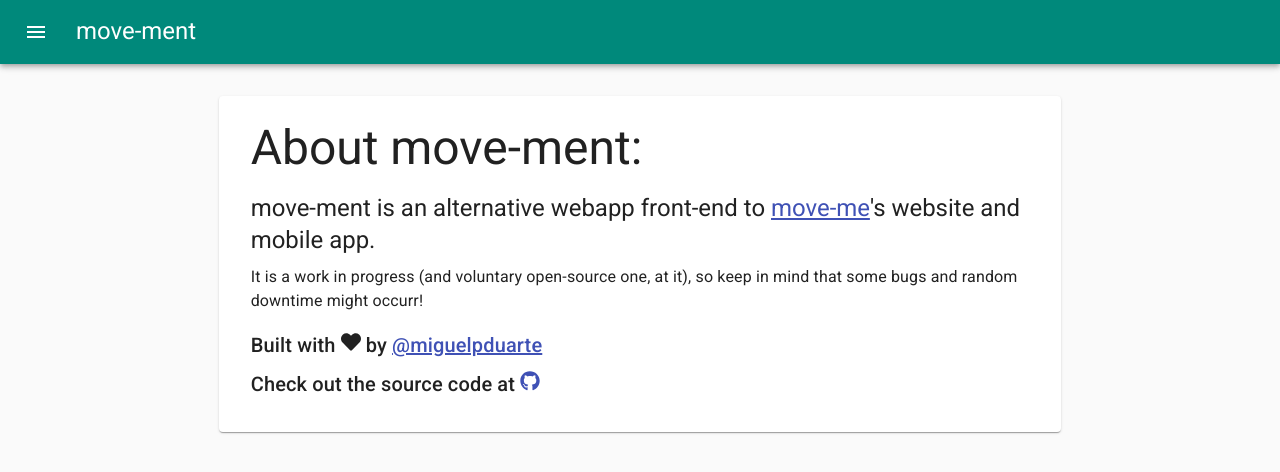
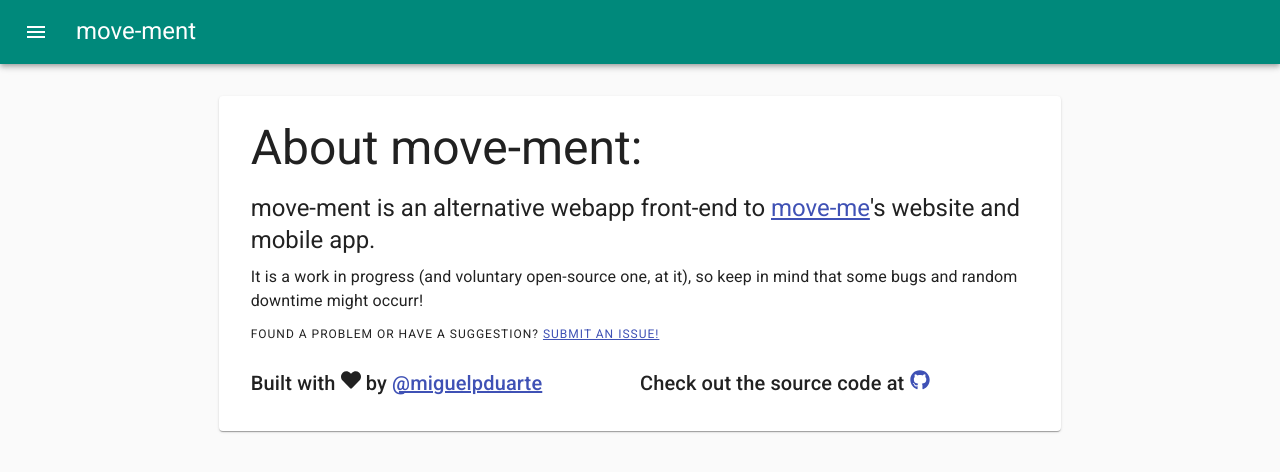
Before and after one commit to miguelpduarte/move-ment, a Gatsby site: page /about in a window 1280 px wide. Built offline with nearby package versions, Linux system fonts and the light colour scheme; Gatsby itself is replaced by a stand-in of ours.

Commit message:
Improvements to about page in order to prepare for v1 release

```diff
--- a/src/pages/about.js
+++ b/src/pages/about.js
@@ -37,12 +37,21 @@
                             <Typography gutterBottom variant="body1">
                             It is a work in progress (and voluntary open-source one, at it), so keep in mind that some bugs and random downtime might occurr!
                             </Typography>
-                            <Typography gutterBottom className={classes.spaceTop} variant="h6">
-                            Built with <FaHeart/> by <a className={classes.link} href="https://miguelpduarte.me">@miguelpduarte</a>
+                            <Typography className={classes.spaceTop} variant="overline">
+                            Found a problem or have a suggestion? <a className={classes.link} href="https://github.com/miguelpduarte/move-ment/issues">Submit an issue!</a>
                             </Typography>
-                            <Typography variant="h6">
-                            Check out the source code at <a className={classes.link} href="https://github.com/miguelpduarte/move-ment"><FaGithub/></a>
-                            </Typography>
+                            <Grid container justify="space-around" className={classes.spaceTop}>
+                                <Grid item xs={12} md={6}>
+                                    <Typography variant="h6">
+                                    Built with <FaHeart/> by <a className={classes.link} href="https://miguelpduarte.me">@miguelpduarte</a>
+                                    </Typography>
+                                </Grid>
+                                <Grid item xs={12} md={6}>
+                                    <Typography variant="h6">
+                                    Check out the source code at <a className={classes.link} href="https://github.com/miguelpduarte/move-ment"><FaGithub/></a>
+                                    </Typography>
+                                </Grid>
+                            </Grid>
                         </CardContent>
                     </Card>
                 </Grid>
```
